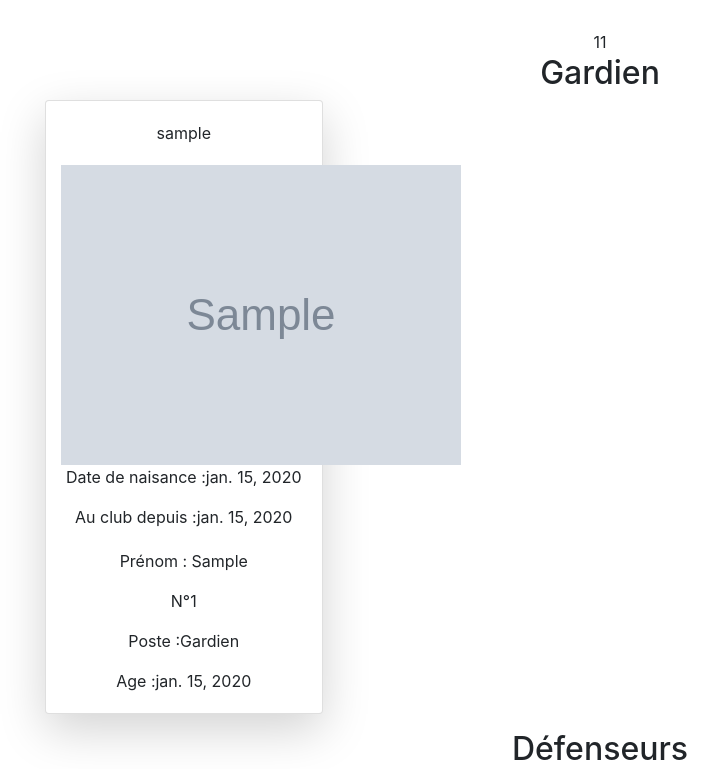
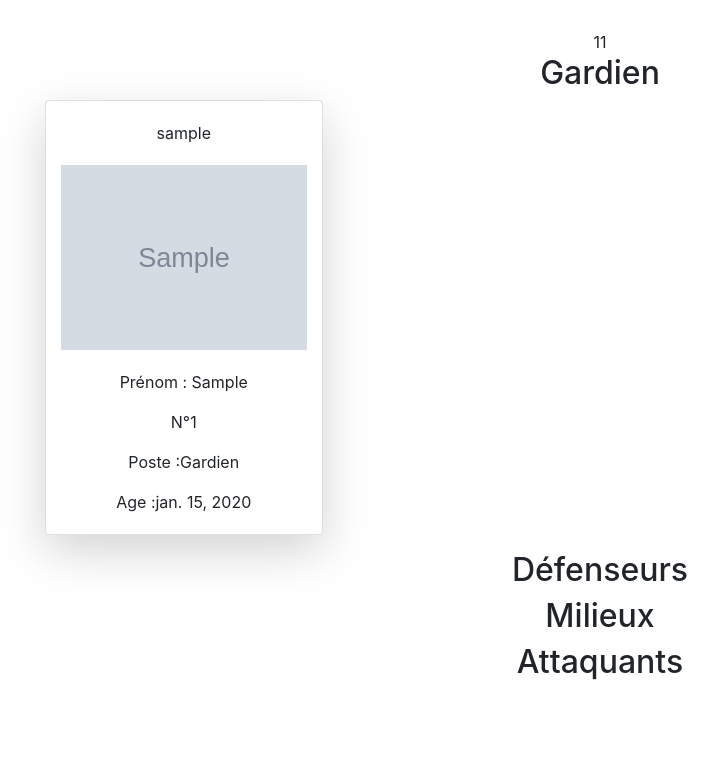
Before and after one commit to LiekeA/PotoAPP, a Django app: page /club/equipe/1 in a window 1280 px wide. Shown: the part 141-910 px from the top of the page, without its empty margins (40-758 px from the left). After the commit the page ends 821 px from the top, so only its background shows below. Run offline with Django 3.2, Linux system fonts and the light colour scheme; tables that the repository leaves empty hold one stand-in row (values such as "Sample post"); grey boxes marked "Sample" are stand-in pictures; parts of the project's set-up code (start-up, migrations or seed data) failed here and were passed over.

Commit message:
from local changement pour static online

```diff
--- a/static/css/style.css
+++ b/static/css/style.css
@@ -21,7 +21,7 @@
     display: none;
   }
 
-.header{
+  .header {
     height: 123px;
   }
   /* photo header */
@@ -31,10 +31,6 @@
     margin-left: auto;
     margin-right: auto;
   }
-
-
-
-
 
   /*
           *
@@ -46,10 +42,10 @@
   .navbar {
     transition: all 0.4s;
     width: 100%;
-    background-color: rgb(28, 26, 66) ;
+    background-color: rgb(28, 26, 66);
     margin-bottom: 20px;
+  }
 
-}
 
   .navbar .nav-link {
     color: #fff;
@@ -65,10 +61,8 @@
     color: #fff;
   }
 
-
   /* Change navbar styling on scroll */
   .navbar.active {
-
     background: #fff;
     box-shadow: 1px 2px 10px rgba(0, 0, 0, 0.1);
   }
@@ -87,19 +81,17 @@
     color: #555;
   }
 
-
-
   /* Change navbar styling on small viewports */
   @media (max-width: 991.98px) {
     .navbar {
-        background: #fff;
+      background: rgb(28, 26, 66);
     }
 
-    .navbar .navbar-brand, .navbar .nav-link {
+    .navbar .navbar-brand,
+    .navbar .nav-link {
       color: #555;
     }
   }
-
 
   /*
   *
@@ -117,3 +109,52 @@
     background-color: #fff;
     /* background-image: linear-gradient(135deg, #0d4364 0%, #c4e0e5 100%); */
   }
+
+  /*------------------- Page profil ------------------*/
+  .photo {
+    height: 225px;
+    width: auto;
+  }
+
+  /*----------------------- Page effectif -------------*/
+
+  .card{
+      border: 2px solid rgb(28, 26, 66) ;
+  }
+  .photojoueur {
+    display: block;
+    width: 100%;
+    height: 80%;
+  }
+
+  .overlay {
+    position: absolute;
+    top: 0;
+    bottom: 0;
+    left: 0;
+    right: 0;
+    height: auto;
+    width: 100%;
+    opacity: 0;
+    transition: 0.5s ease;
+    background-color: rgb(28, 26, 66);
+  }
+
+  .overlay:hover {
+    opacity: 0.6;
+    height: auto;
+    width: 100%;
+  }
+
+  .text {
+    opacity: 1;
+    color: white;
+    font-size: 20px;
+    position: absolute;
+    top: 50%;
+    left: 50%;
+    -webkit-transform: translate(-50%, -50%);
+    -ms-transform: translate(-50%, -50%);
+    transform: translate(-50%, -50%);
+    text-align: center;
+  }
```
Lines whose indentation alone changed are shown as unchanged.
